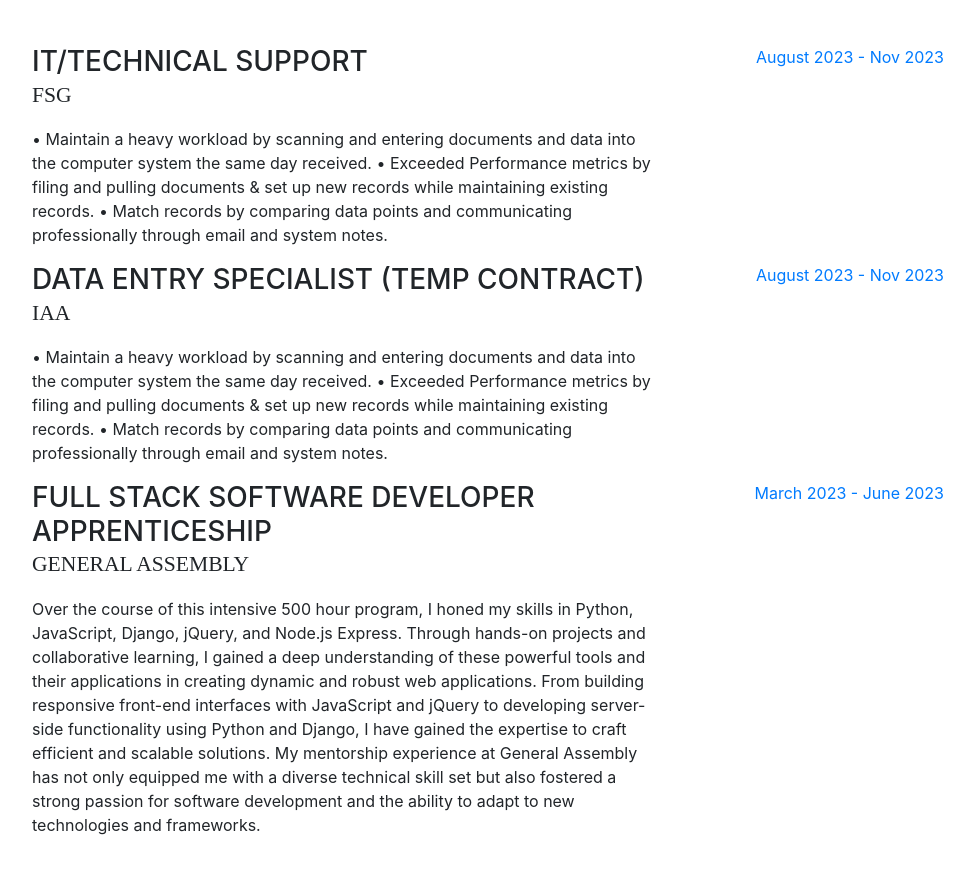
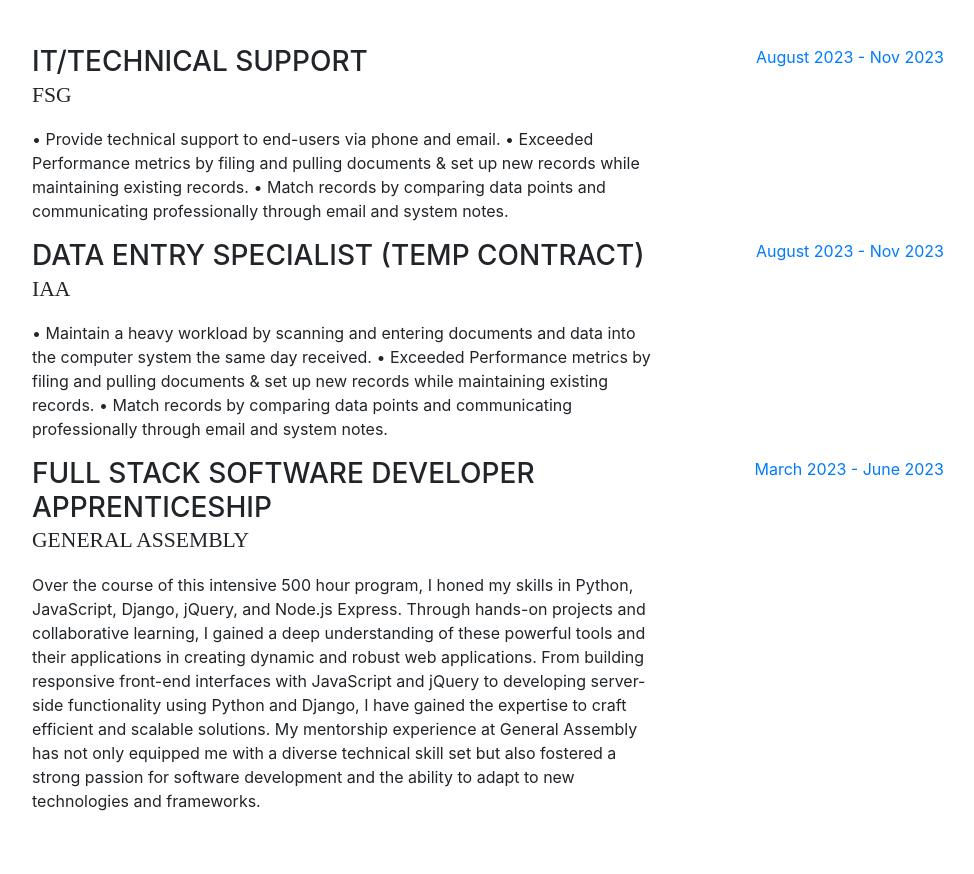
Before and after one commit to Bballard96/Bballard96.github.io, a website with bundled scripts: page index.html in a window 1280 px wide. Shown: the part 2371-3245 px from the top of the page, without its empty margins (288-1262 px from the left). Built offline with nearby package versions, Linux system fonts and the light colour scheme; a web font is replaced by a local one.

Commit message:
add first bulletpoint for fsg

```diff
--- a/index.html
+++ b/index.html
@@ -138,7 +138,7 @@
               <h3 class="mb-0">IT/Technical support </h3>
               <div class="subheading mb-3">FSG</div>
               <p>
-                • Maintain a heavy workload by scanning and entering documents and data into the computer system the same day received.
+                • Provide technical support to end-users via phone and email.
                 • Exceeded Performance metrics by filing and pulling documents & set up new records while maintaining existing records.
                 • Match records by comparing data points and communicating professionally through email and system notes.
               </p>
```
